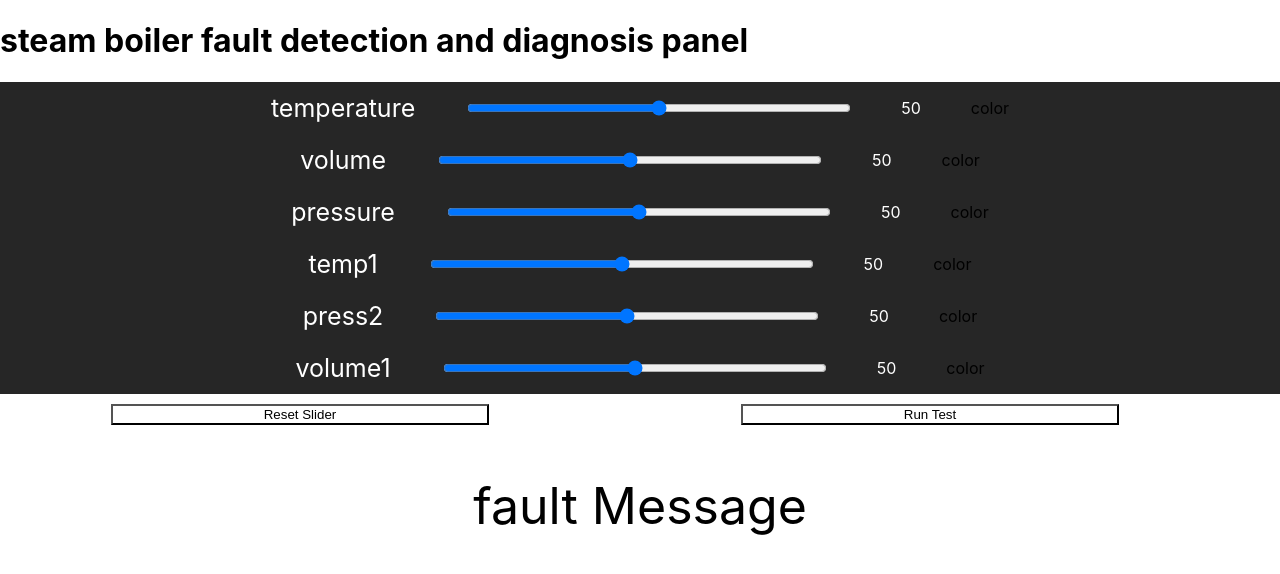
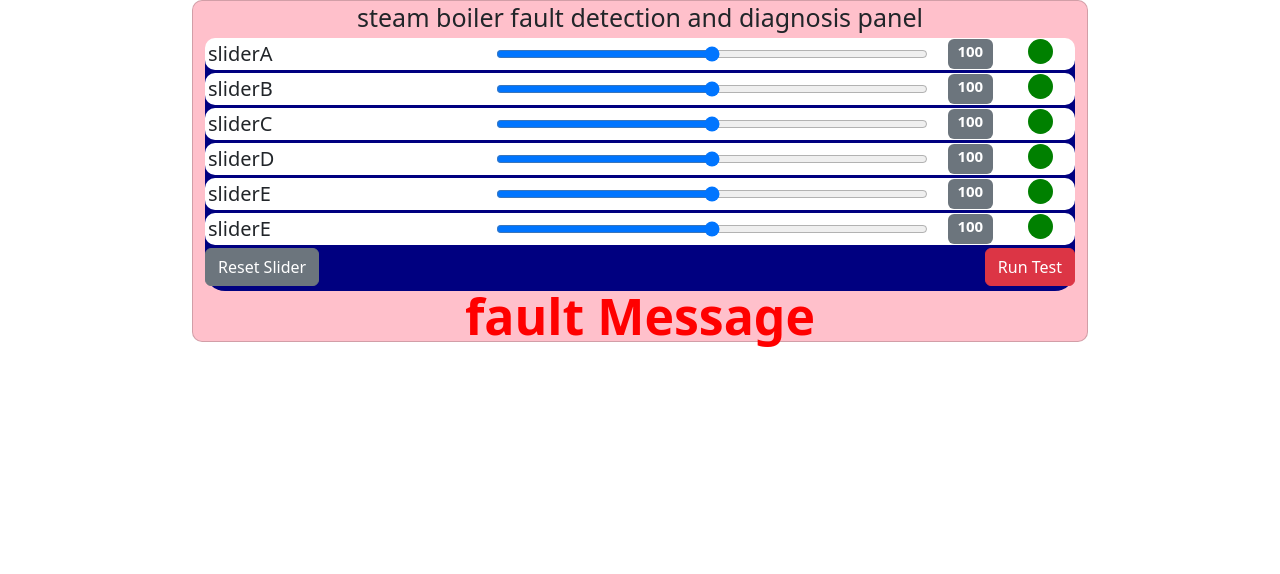
Before and after one commit to DonatusNnaji/first-fault-detection-app, a React (Create React App) app: page / in a window 1280 px wide. Shown: the top 574 px of the page. Built offline with nearby package versions, Linux system fonts and the light colour scheme.

Commit message:
updated sdg project

```diff
--- a/package.json
+++ b/package.json
@@ -6,6 +6,7 @@
     "@testing-library/jest-dom": "^5.16.5",
     "@testing-library/react": "^13.4.0",
     "@testing-library/user-event": "^13.5.0",
+    "bootstrap": "^5.2.3",
     "react": "^18.2.0",
     "react-dom": "^18.2.0",
     "react-scripts": "5.0.1",
--- a/public/index.html
+++ b/public/index.html
@@ -32,6 +32,7 @@
     <noscript>You need to enable JavaScript to run this app.</noscript>
 
     <div id="root"></div>
+
     <!--
       This HTML file is a template.
       If you open it directly in the browser, you will see an empty page.
--- a/src/index.js
+++ b/src/index.js
@@ -2,14 +2,16 @@ import React from 'react';
 import ReactDOM from 'react-dom/client';
 import './index.css';
 //import App from './App';
-import Slider from './slider';
-import SliderApp from './sliderApp';
- //document.getElementsByClassName('loading').style.display = "none";
+//import Slider from './slider';
+//import SliderApp from './sliderApp';
+//import SliderForm from './sliderSdgApp';
+import Sensor from './Sensor' ;
 const root = ReactDOM.createRoot(document.getElementById('root'));
 root.render(
     //<App />
-    //<Slider />
-    < SliderApp/>
+   //< Slider/>
+ //<SliderForm/>
+ < Sensor />
 );
 
 // If you want to start measuring performance in your app, pass a function
--- a/src/sdgLogic.js
+++ b/src/sdgLogic.js
@@ -42,4 +42,4 @@ console.log(currentpattern);
 
 };
 
-export default myMatchpattrn();
+//export default myMatchpattrn;
--- /dev/null
+++ b/src/sensor.css
@@ -0,0 +1,68 @@
+.con-box {
+  width: 70%;
+  border-radius: 10px;
+  background-color: pink;
+}
+
+h1{
+  font-size: 25px;
+  font-weight: 400;
+  margin-bottom: 5px;
+  text-align: center;
+  padding: 1px;
+}
+
+.form-wrapper{
+  flex-direction: column;
+  background-color: navy;
+  border-radius: 20px;
+  margin-bottom: 5px;
+}
+
+.progress-con {
+  display: grid;
+  grid-template-columns: 2fr 3fr 1fr ;
+  background-color: white;
+  font-size: 20px;
+  border-radius: 10px;
+  padding: 1px 3px;
+  margin-bottom: 3px;
+
+}
+
+
+.outcome {
+  display: flex;
+  flex-direction: row;
+  margin-left: 2px;
+  padding-right: 1px;
+  justify-content: space-around;
+}
+.reading{
+  border-radius: 20px;
+  padding: 1px 3px;
+
+}
+.indicator{
+  border-radius: 50%;
+  padding: 1px 3px;
+  background-color: green;
+  width:25px;
+  height: 25px;
+}
+
+.button-con{
+  display: flex;
+  flex-direction: row;
+  justify-content: space-between;
+  margin-bottom: 5px;
+
+}
+.fault{
+  font-size: 50px;
+  font-weight: 600;
+  text-align: center;
+  color: red;
+  line-height: 40px;
+  margin-bottom: 5px;
+}
--- /dev/null
+++ b/src/sensor.js
@@ -0,0 +1,142 @@
+import React, {useState} from 'react';
+import 'bootstrap/dist/css/bootstrap.min.css';
+import './sensor.css';
+
+function Sensor () {
+  const [sensorvalues, setSensorValues] = useState({
+    sensor1: 100, sensor2: 100, sensor3: 100, sensor4: 100, sensor5: 100, sensor6: 100
+  });
+  const handleSensorChange = (event) => {
+    const {name, value} = event.target;
+    const upDatesensor = (prevValue) => ({ ...prevValue, [name]: value }) ;
+    setSensorValues(upDatesensor);
+  }
+
+  function sdgSign (minThreshold, val, maxThreshold) {
+    return ( (val < minThreshold) ?
+      "-"
+          : ((val >= minThreshold) && (val <= maxThreshold)) ?
+      "0"
+          : "1")
+  }
+
+  const handleSumit = (event) => {
+    event.preventDefault();
+
+    const sensorArray = [];
+    const s1 = sdgSign(50, sensorvalues.sensor1, 150);
+    sensorArray.push(s1);
+    const s2 = sdgSign(50, sensorvalues.sensor2, 150);
+    sensorArray.push(s2);
+    const s3 = sdgSign(50, sensorvalues.sensor3, 150);
+    sensorArray.push(s3);
+    const s4 = sdgSign(50, sensorvalues.sensor4, 150);
+    sensorArray.push(s4);
+    const s5 = sdgSign(50, sensorvalues.sensor5, 150);
+    sensorArray.push(s5);
+    const s6 = sdgSign(50, sensorvalues.sensor6, 150);
+    sensorArray.push(s6);
+
+    const currentPattern = sensorArray.join("");
+
+    var faultPattern = [ "010001", "100100", "000100", "011111"];
+    var faultMessage = [ "low flowrate", "low temperature", "low pressure", "low volume"];
+
+  var ok = false;
+   for( var i = 0; i< faultPattern.length; i++){
+     if( !ok) {
+       if(currentPattern === faultPattern[i]){  document.getElementById('faultMessages').innerHTML = faultMessage[i];
+
+        ok = true;
+         }
+      }
+   }
+   if (!ok){document.getElementById('faultMessages').innerHTML = " No fault detected!" ;}
+
+};
+
+  const handleReset = (event) => {
+     setSensorValues({ sensor1: 100, sensor2: 100, sensor3: 100, sensor4: 100, sensor5: 100, sensor6: 100});
+    document.getElementById('faultMessages').innerHTML ='fault message';
+  }
+  return (
+    <div  className= 'container con-box card'>
+     <h1>steam boiler fault detection and diagnosis panel</h1>
+
+     <form className= ' form-wrapper d-flex' >
+
+      <div className= 'progress-con'>
+        <label className = "sliderLabel" htmlFor="slider1"  >sliderA</label>
+        <input type= 'range' name= 'sensor1' id= 'slider1' mim= {0} max= {200} value= {sensorvalues.sensor1} onChange= {handleSensorChange} />
+        <div className= 'outcome'>
+          <span className= 'badge bg-secondary' id= 'reading1'>{sensorvalues.sensor1} </span>
+          <span  className= 'indicator ' id= 'indicator1' /*style= {`{backgroudColor: ( ${ sensorvalues.sensor1} < 100)? 'yellow':
+           ( ${ sensorvalues.sensor1} == 100) ? 'green': 'red' ;}`}*/> </span>
+        </div>
+      </div>
+
+      <div className= 'progress-con'>
+        <label className = "sliderLabe2" htmlFor="slider2"  > sliderB</label>
+        <input type= 'range' name= 'sensor2' id= 'slider2' min= {0} max= {200} value= {sensorvalues.sensor2} onChange= {handleSensorChange} />
+        <div className= 'outcome'>
+          <span className= 'badge bg-secondary' id= 'reading2'>{sensorvalues.sensor2} </span>
+          <span  className= 'indicator' id= 'indicator2' /*style= {`{backgroudColor: ( ${ sensorvalues.sensor2}< 100)? 'yellow':
+           ( ${ sensorvalues.sensor2} == 100)? 'green': 'red' ;}`}*/>  </span>
+        </div>
+      </div>
+
+      <div className= 'progress-con'>
+        <label className = "sliderLabe3" htmlFor="slider3"  >sliderC</label>
+        <input type= 'range' name= 'sensor3' id= 'slider3' mim= {0} max= {200} value= {sensorvalues.sensor3} onChange= {handleSensorChange} />
+        <div className= 'outcome'>
+          <span className= 'badge bg-secondary' id= 'reading3'>{sensorvalues.sensor3} </span>
+          <span  className= 'indicator' id= 'indicator3'/* style= {`{backgroudColor: ( ${ sensorvalues.sensor3} < 100)? 'yellow':
+           ( ${ sensorvalues.sensor3} == 100) ? 'green': 'red' ;}`}*/>  </span>
+        </div>
+      </div>
+
+      <div className= 'progress-con'>
+        <label className = "sliderLabe4" htmlFor="slider4"  >sliderD</label>
+        <input type= 'range' name= 'sensor4' id= 'slider4' mim= {0} max= {200} value= {sensorvalues.sensor4} onChange= {handleSensorChange} />
+        <div className= 'outcome'>
+          <span className= 'badge bg-secondary' id= 'reading4'>{sensorvalues.sensor4} </span>
+          <span  className= 'indicator' id= 'indicator4' /*style= {`{backgroudColor: ( ${ sensorvalues.sensor4} < 100)? 'yellow':
+           ( ${ sensorvalues.sensor4} == 100) ? 'green': 'red' ;}`}*/>   </span>
+        </div>
+      </div>
+
+      <div className= 'progress-con'>
+        <label className = "sliderLabe5" htmlFor="slider5"  >sliderE</label>
+        <input type= 'range' name= 'sensor5' id= 'slider5' mim= {0} max= {200} value= {sensorvalues.sensor5} onChange= {handleSensorChange} />
+        <div className= 'outcome'>
+          <span className= 'badge bg-secondary' id= 'reading5'>{sensorvalues.sensor5} </span>
+          <span  className= 'indicator' id= 'indicator5' /*style= {`{backgroudColor: ( ${ sensorvalues.sensor5} < 100)? 'yellow':
+           ( ${ sensorvalues.sensor5} == 100) ? 'green': 'red' ;}`}*/> </span>
+        </div>
+      </div>
+
+      <div className= 'progress-con'>
+        <label className = "sliderLabe6" htmlFor="slider6"  >sliderE</label>
+        <input type= 'range' name= 'sensor6' id= 'slider6' mim= {0} max= {200} value= {sensorvalues.sensor6} onChange= {handleSensorChange} />
+        <div className= 'outcome'>
+          <span className= 'badge bg-secondary' id= 'reading6'>{sensorvalues.sensor6} </span>
+          <span  className= ' indicator' id= 'indicator6'/* style= {`{backgroudColor: ( ${ sensorvalues.sensor6} < 100)? 'yellow':
+           ( ${ sensorvalues.sensor6} == 100) ? 'green': 'red' ;}`}*/>   </span>
+        </div>
+      </div>
+      <div className= 'button-con' >
+        <button className= 'btn btn-secondary' type= "reset" name="button1" onClick ={handleReset}>Reset Slider</button>
+        <button className= 'btn btn-danger' type= "submit" name="button2" onClick={handleSumit}>Run Test </button>
+      </div>
+
+    </form>
+
+    <div className = 'fault' id= 'faultMessages'>
+          fault Message
+    </div>
+    </div>
+
+  );
+}
+
+export default Sensor ;
--- a/src/slider.css
+++ /dev/null
@@ -1,40 +0,0 @@
-.sliderCon{
-  width: 100%;
-  background-color: #262626;
-}
-
-.container{
-  display: flex;
-  justify-content: center;
-  align-items: center;
-  width: 100%;
-
-}
-label, output {
-  color: white;
-  margin-right: 50px;
-  /*width: 25%;*/
-}
-input{
-  margin-right: 50px;
-  width: 30%;
-  background-color: white;
-}
-.slidervar {
-  font-size: 25px;
-}
-.val-indicator{
-  display: flex;
-  justify-content: center;
-  align-items: center;
-}
-.btn-wrapper{
-  display:flex;
-  justify-content: space-around;
-  padding: 10px;
-}
-h2{
-  text-align: center;
-  font-size: 50px;
-  font-weight: 400;
-}
--- a/src/slider.js
+++ /dev/null
@@ -1,27 +0,0 @@
-import React from 'react';
-import {useState} from 'react';
-import './slider.css';
- function Slider(props){
-   const [value, setvalue] = useState(50)
-
-   function handleChange(e) {
-    setvalue (e.target.value)
-   document. getElementById('indicator').
-   style.color = (e.target.value < 50) ? "blue" : (e.target.value == 50) ? "gray"
-   : "red" ;
-}
-   return  (
-     <div className = "sliderCon">
-        <div className = 'container'>
-          <label className = "slidervar" htmlFor="sliderVar"  >{props.sliderunits}</label>
-          <input type= "range" name="sliderGuage" id = {props.id}  value ={value} onChange = {handleChange} min = '0' max = '100'/>
-          <div className = "val-indicator">
-            <p> <output id ="value">{value}</output> </p>
-            <span className = "indicator" id = "indicator">color</span>
-          </div>
-        </div>
-     </div>
-   );
- }
-
-export default Slider ;
--- a/src/sliderApp.js
+++ /dev/null
@@ -1,28 +0,0 @@
-import React, {useState} from 'react';
-import Slider from './slider';
-function SliderApp() {
-  return (
-    <div class="panel">
-      <h1>steam boiler fault detection and diagnosis panel</h1>
-      <form class="slidForm" >
-        < Slider sliderunits= 'temperature' id= 'id1'/>
-        < Slider sliderunits= 'volume' id= 'id2'/>
-        < Slider sliderunits= 'pressure' id= 'id3'/>
-        < Slider sliderunits= 'temp1' id= 'id4'/>
-        < Slider sliderunits= 'press2' id= 'id5'/>
-        < Slider sliderunits = 'volume1' id= 'id6'/>
-        <div class="btn-wrapper">
-          <input type = 'reset' name = 'resetBtn' id = 'resetBtn'  value = 'Reset Slider'/>
-          <input type = 'submit' name = 'submitBtn' id = 'submitBtn' value = 'Run Test' />
-        </div>
-      </form>
-      <div className="fault">
-        <h2>fault Message</h2>
-      </div>
-    </div>
-
-  );
-
-}
-
-export default SliderApp ;
```
Also changed, not shown: 1 other file (tests, documents, lock files or other folders).
